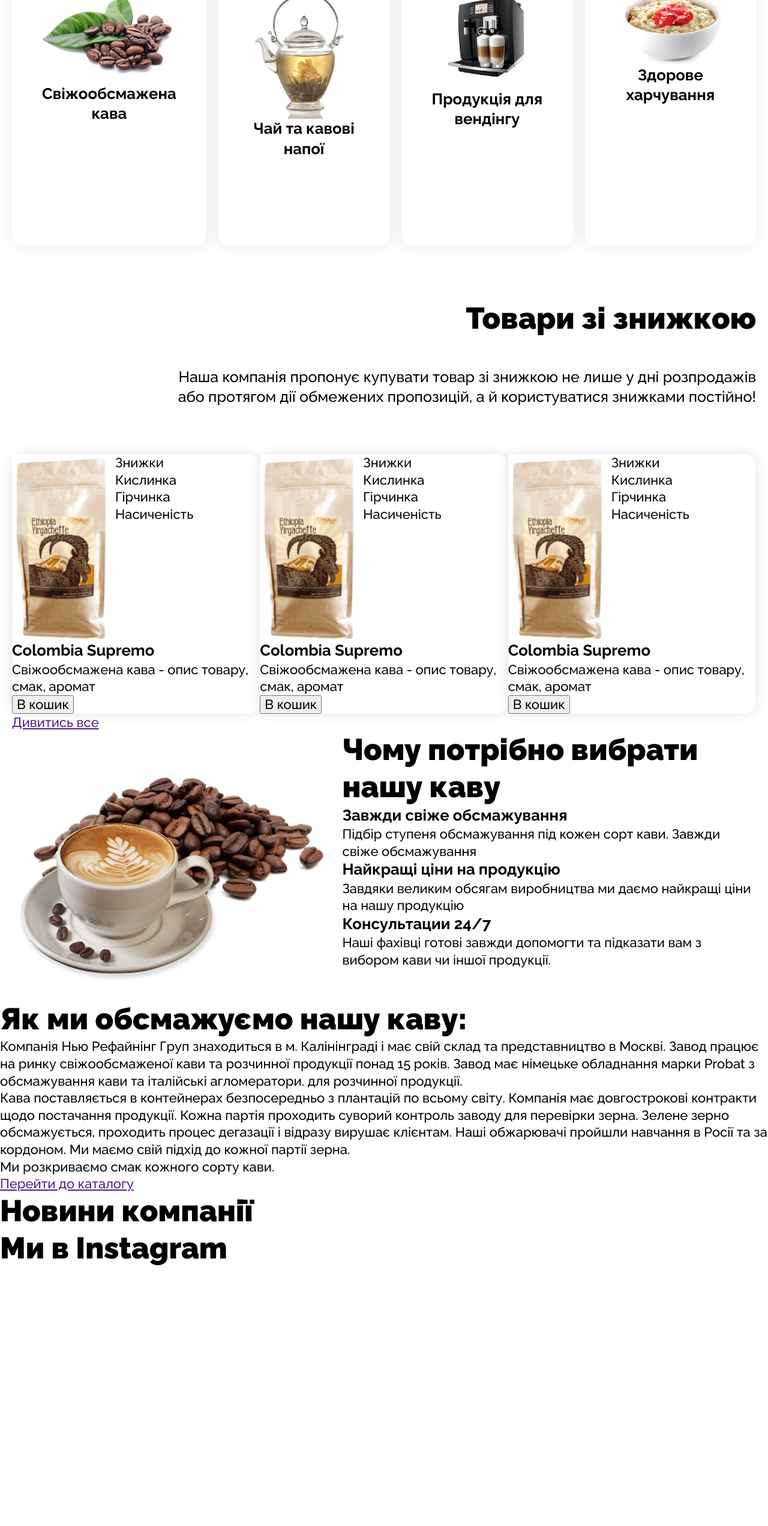
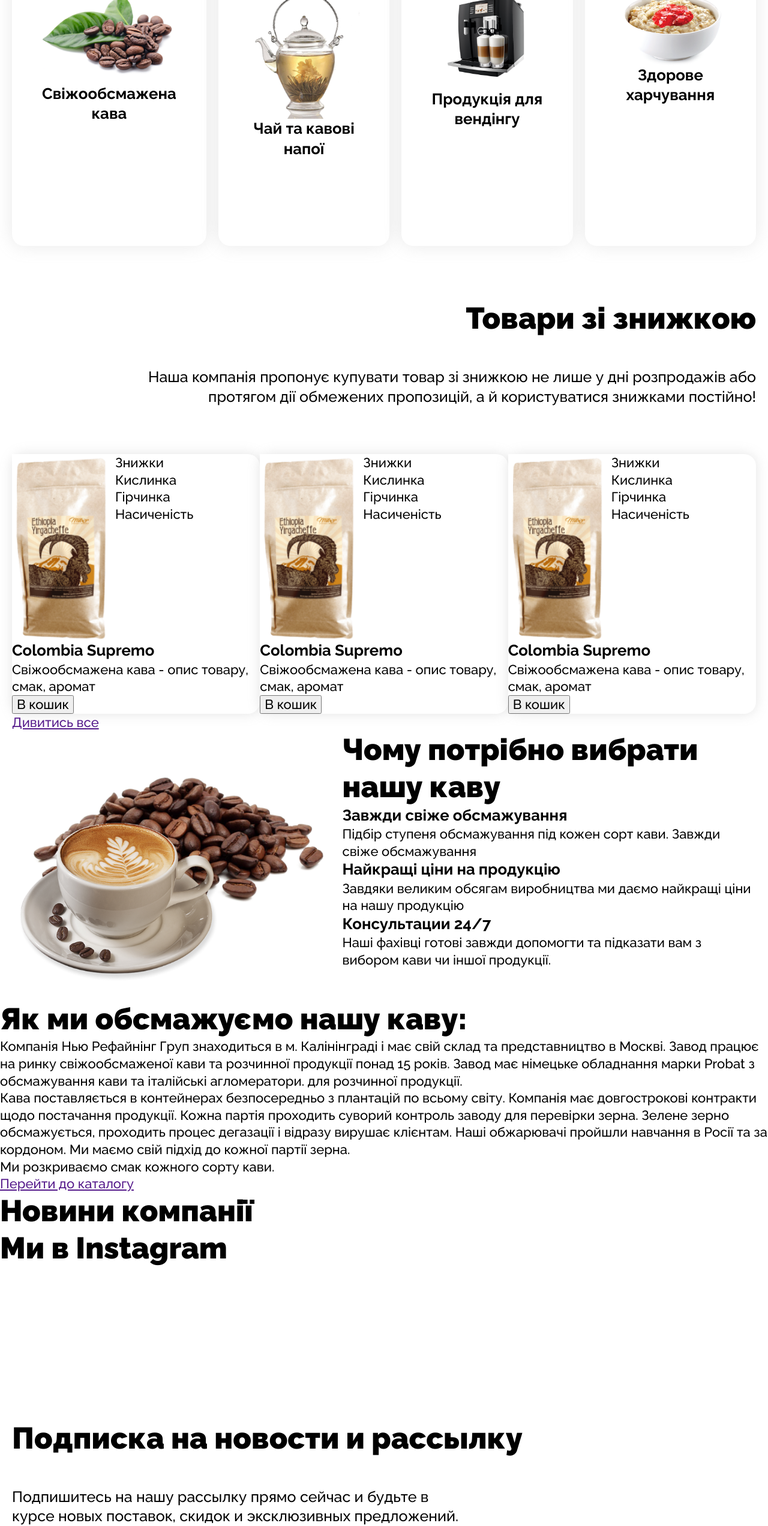
Before and after one commit to natalia-ya/new-begining, a plain HTML site: page index.html in a window 1280 px wide. Shown: the part 1187-3731 px from the top of the page at 60% size. Before the commit the page ends 3299 px from the top, so only its background shows below. Drawn offline with nearby package versions, Linux system fonts and the light colour scheme.

Commit message:
Update index.html

```diff
--- a/index.html
+++ b/index.html
@@ -3,7 +3,7 @@
   <head>
     <meta charset="UTF-8" />
     <meta name="viewport" content="width=device-width, initial-scale=1.0" />
-    <title>☕︎CofeeShop</title>
+    <title>CofeeShop</title>
     <link rel="preconnect" href="https://fonts.googleapis.com" />
     <link rel="preconnect" href="https://fonts.gstatic.com" crossorigin />
     <link
@@ -102,11 +102,13 @@
 
     <section class="section">
       <div class="discount container">
-        <h2 class="discount-title section-title">Товари зі знижкою</h2>
-        <p class="discount-desc">
-          Наша компанія пропонує купувати товар зі знижкою не лише у дні розпродажів <br />
-          або протягом дії обмежених пропозицій, а й користуватися знижками постійно!
-        </p>
+        <div class="discount-cover">
+          <h2 class="discount-title section-title">Товари зі знижкою</h2>
+          <p class="discount-desc">
+            Наша компанія пропонує купувати товар зі знижкою не лише у дні розпродажів або протягом
+            дії обмежених пропозицій, а й користуватися знижками постійно!
+          </p>
+        </div>
 
         <ul class="discount-list list">
           <li class="discount-item">
@@ -223,6 +225,18 @@
       <a href="" aria-label="link to instagram"></a>
     </section>
 
+    <!-- Subscription -->
+    <section>
+      <div class="subscription container">
+        <h2 class="subscription-title">Подписка на новости и рассылку</h2>
+        <p class="subscription-desc">
+          Подпишитесь на нашу рассылку прямо сейчас и будьте в курсе новых поставок, скидок и
+          эксклюзивных предложений.
+        </p>
+        <form action=""></form>
+      </div>
+    </section>
+
     <footer></footer>
   </body>
 </html>
```
